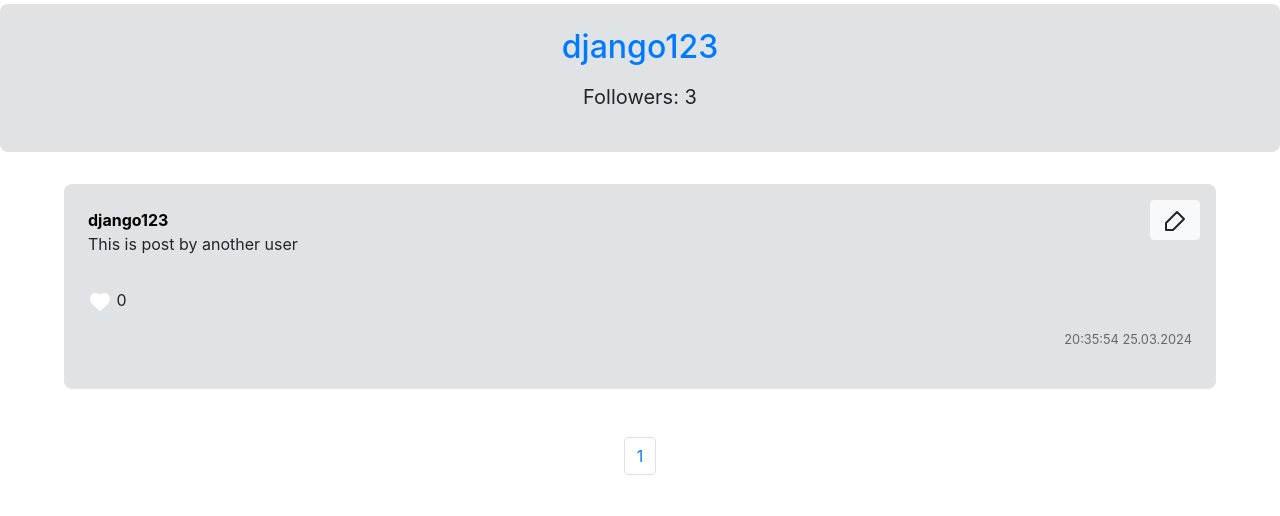
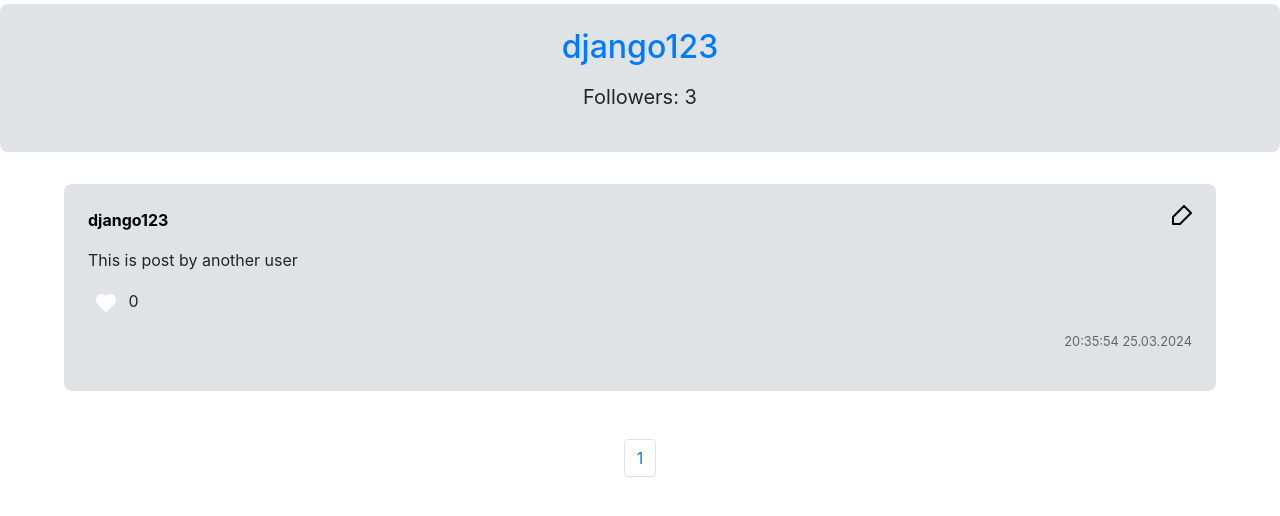
Before and after one commit to PlushaQ/cs50w-network, a Django app: a page that uses network/templates/network/layout.html in a window 1280 px wide. Shown: the part 132-648 px from the top of the page. Run offline with Django 3.2, Linux system fonts and the light colour scheme; a user stored in the database is signed in; data comes from the database, SQL or seed files in the repository; both versions use the stored data as it was after the commit; tables that the repository leaves empty hold one stand-in row (values such as "Sample post"); some libraries are stand-ins or nearby versions.

Commit message:
Added margins to post block

```diff
--- a/network/static/network/index.js
+++ b/network/static/network/index.js
@@ -143,7 +143,7 @@ function createPostDiv(post) {
     const editButton = document.createElement('button');
     const editSVG = '<svg xmlns="http://www.w3.org/2000/svg" viewBox="0 0 24 24" width="24" height="24" fill="none" stroke="currentColor" stroke-width="2" stroke-linecap="round" stroke-linejoin="round"><path d="M14 3L21 10 10 21 3 21 3 14zM21 10L14 3"></path></svg>'
     editButton.id = `edit-button-${post.id}`;
-    editButton.classList = 'btn btn-light edit-button'
+    editButton.classList = 'edit-button'
     editButton.innerHTML = editSVG
     editButton.onclick = () => generateEditPostWindow(post.id)
     postDiv.prepend(editButton);
--- a/network/static/network/styles.css
+++ b/network/static/network/styles.css
@@ -26,18 +26,23 @@
 }
 
 .post-content {
+    margin-top: 1rem;
     margin-bottom: 1rem;
     line-height: 1.5;
 }
 
 
-.like-button {
+.like-button, .edit-button{
     background-color: transparent;
     border: none;
-    padding: 0;
     cursor: pointer;
     display: inline-block;
-    margin-top: 1rem;
+}
+
+.edit-button {
+    position: absolute;
+    top: 1rem;
+    right: 1rem;
 }
 
 .created-time {
@@ -108,11 +113,7 @@ a.creator-username:hover {
     background-color: darkred;
 }
 
-.edit-button {
-    position: absolute;
-    top: 1rem;
-    right: 1rem;
-}
+
 
 @keyframes showNewPost {
     from {
```
Also changed, not shown: db.sqlite3.
